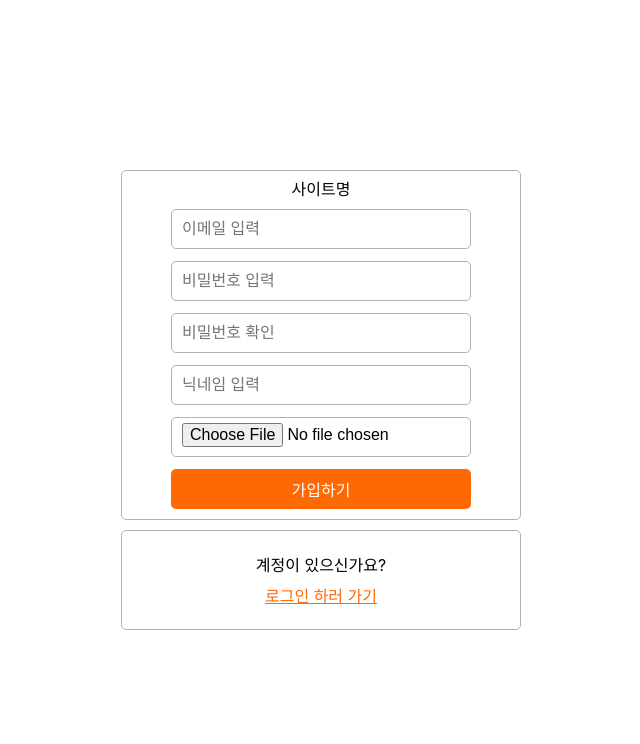
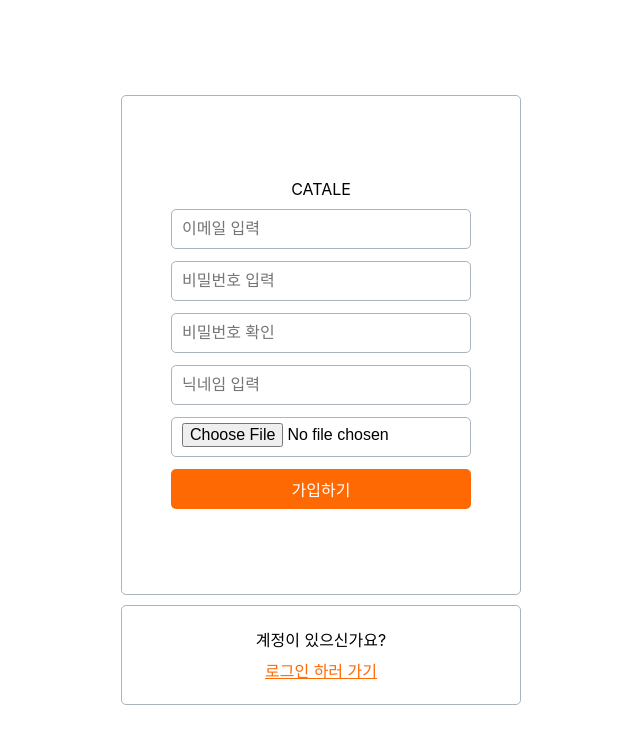
Before and after one commit to parkminjo/news-feed, a React (Vite) app: page /signup in a window 1280 px wide. Shown: the top 744 px of the page, without its empty margins (319-959 px from the left). Built offline with nearby package versions, Linux system fonts and the light colour scheme; no server answers; a web font is replaced by a local one.

Commit message:
fix: 버튼 밀리는 오류 수정

```diff
--- a/src/components/features/SignUp/SignUpForm.jsx
+++ b/src/components/features/SignUp/SignUpForm.jsx
@@ -111,7 +111,7 @@ const SignUpForm = () => {
     <StContainer>
       <form onSubmit={handleSignUp}>
         <StSignUpWrapper>
-          <h2>사이트명</h2>
+          <h2>CATALE</h2>
           <StInput type="email" id="email" placeholder="이메일 입력" value={userInfo.email} onChange={handleChange} />
           <StInput
             type="password"
@@ -168,7 +168,7 @@ const StContainer = styled.div`
 
 const StSignUpWrapper = styled.div`
   width: 400px;
-  height: 350px;
+  height: 500px;
   display: flex;
   flex-direction: column;
   justify-content: center;
```
